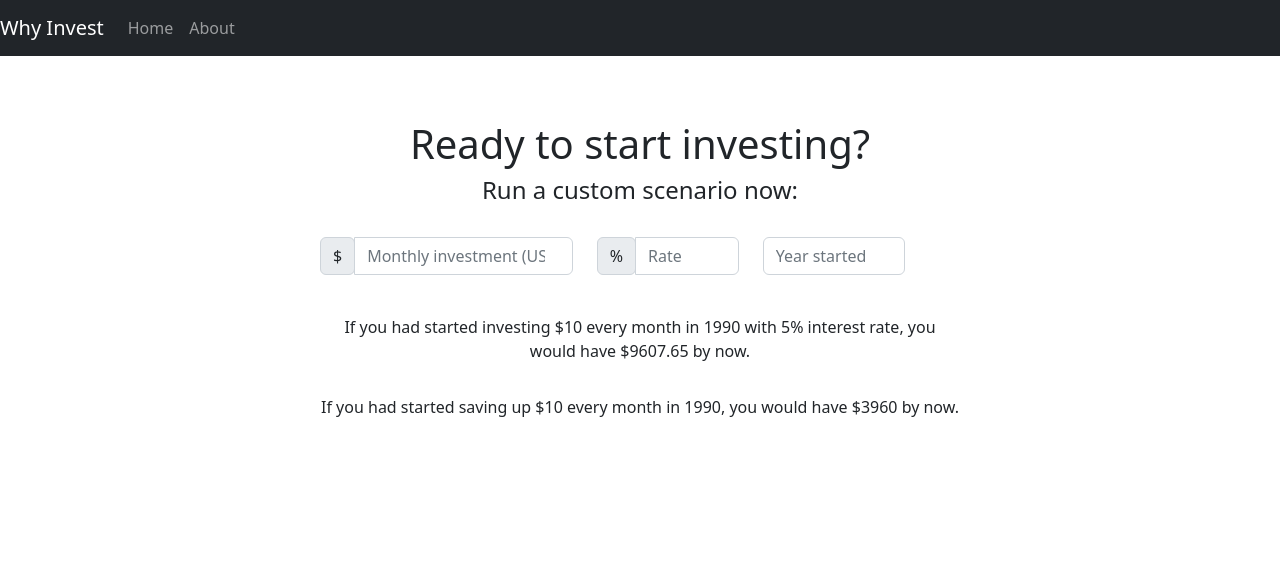
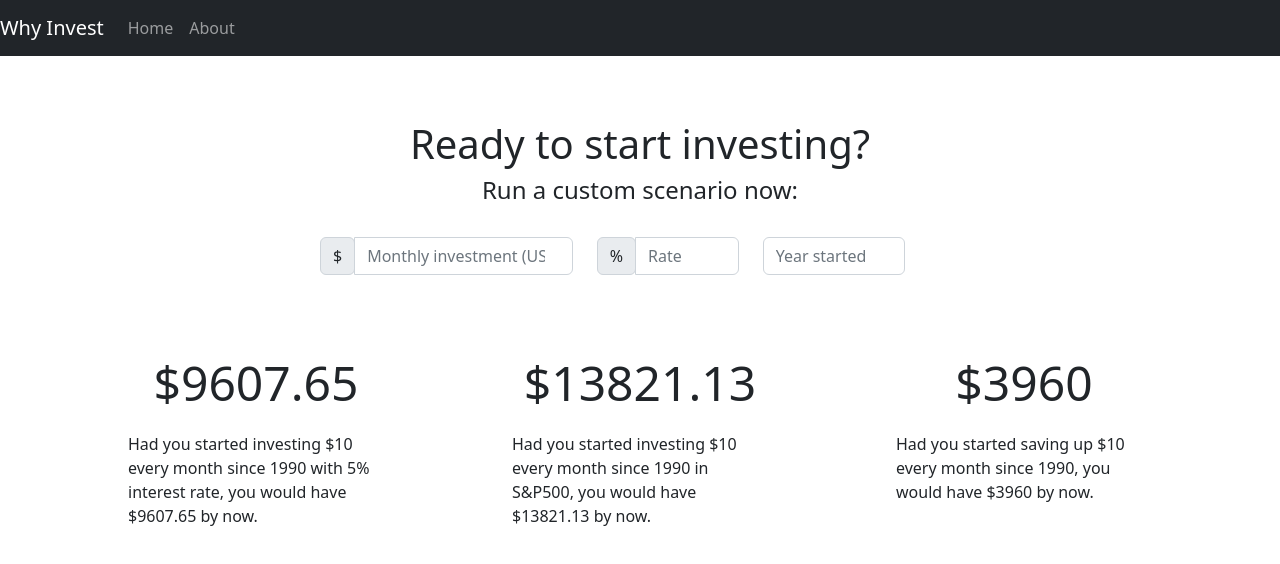
Before and after one commit to devcale/why-invest, a React (Create React App) app: page / in a window 1280 px wide. Shown: the top 564 px of the page. Built offline with nearby package versions, Linux system fonts and the light colour scheme.

Commit message:
Improved UI

```diff
--- a/src/pages/Home/Home.css
+++ b/src/pages/Home/Home.css
@@ -13,3 +13,30 @@
 .results{
     margin-top: 5%;
 }
+
+.results-section{
+    margin-top: 5%;
+}
+
+.flex-container{
+    display: flex;
+    flex-wrap: wrap;
+    justify-content: space-evenly;
+}
+
+.box-one{
+    width: 20%;
+}
+
+.box-two{
+    width: 20%;
+}
+
+.box-three{
+    width: 20%;
+}
+
+.big-number{
+    text-align: center;
+    font-size: 3em;
+}
--- a/src/pages/Home/Home.js
+++ b/src/pages/Home/Home.js
@@ -8,11 +8,61 @@ export const Home = () => {
     rate: "5",
   });
 
+  const sp500 = {
+    1990: -6.56,
+    1991: 26.31,
+    1992: 4.46,
+    1993: 7.06,
+    1994: -1.54,
+    1995: 34.11,
+    1996: 20.26,
+    1997: 31.01,
+    1998: 26.67,
+    1999: 19.53,
+    2000: -10.14,
+    2001: -13.04,
+    2002: -23.37,
+    2003: 26.38,
+    2004: 8.99,
+    2005: 3.0,
+    2006: 13.62,
+    2007: 3.53,
+    2008: -38.49,
+    2009: -23.45,
+    2010: 12.78,
+    2011: 0,
+    2012: 13.41,
+    2013: 29.6,
+    2014: 11.39,
+    2015: -0.73,
+    2016: 9.54,
+    2017: 19.42,
+    2018: -6.24,
+    2019: 28.88,
+    2020: 16.26,
+    2021: 26.89,
+    2022: -17.45,
+  };
+
   const handleInputChange = (event) => {
+    let checks = true;
+    if (
+      event.target.name === "year" &&
+      (event.target.value < 1990 ||
+        event.target.value > new Date().getFullYear())
+    ) {
+      checks = false;
+    }
+    if (event.target.name === "monthly" && event.target.value < 0) {
+      checks = false;
+    }
+
+    if (checks) {
       setData({
         ...data,
         [event.target.name]: event.target.value,
       });
+    }
   };
 
   const getInvestment = (monthly, year, rate) => {
@@ -21,27 +71,35 @@ export const Home = () => {
       let yearly = monthly * 12;
       result = yearly;
       let increment = 1 + rate / 100;
-      let periods = new Date().getFullYear() - year;
-      for (let i = 0; i < periods; i++) {
-        result = (result * increment) + yearly;
-
+      let actualYear = new Date().getFullYear();
+      for (let i = year; i < actualYear; i++) {
+        result = result * increment + yearly;
       }
       result = result.toFixed(2);
     }
     return result;
-    // let yearlyInvestment = data.monthly*12;
-    // let totalInvestment = 0;
-    // let currentYear = new Date().getFullYear();
-    // let periods = currentYear - data.year();
+  };
 
-    // for (let year = 0; year < periods; year++) {
-    //     totalInvestment = totalInvestment*(1+(data.rate/100)) + yearlyInvestment;
+  const getSP = (monthly, year) => {
+    let result = 0;
+    if (year < 1990) {
+      year = 1990;
+    }
+    let yearly = monthly * 12;
+    result = yearly;
+    let increment = 0;
+    let actualYear = new Date().getFullYear();
+    for (let i = year; i < actualYear; i++) {
+      increment = 1 + sp500[i] / 100;
+      result = result * increment + yearly;
+    }
+    result = result.toFixed(2);
 
-    // }
-    // return totalInvestment;
+    return result;
   };
 
   return (
+    <>
       <div className="centered-main">
         <h1>Ready to start investing?</h1>
         <h4>Run a custom scenario now:</h4>
@@ -94,18 +152,39 @@ export const Home = () => {
             </div>
           </div>
         </form>
+      </div>
 
+      <div className="results-section">
+        <div className="flex-container">
+          <div className="box-one">
+            <div className="big-number">${getInvestment(data.monthly, data.year, data.rate)}</div>
             <div className="results">
               {" "}
-        If you had started investing ${data.monthly} every month in {data.year}{" "}
-        with {data.rate}% interest rate, you would have $
+              Had you started investing ${data.monthly} every month since{" "}
+              {data.year} with {data.rate}% interest rate, you would have $
               {getInvestment(data.monthly, data.year, data.rate)} by now.
             </div>
+          </div>
+          <div className="box-two">
+            <div className="big-number">${getSP(data.monthly, data.year)}</div>
             <div className="results">
               {" "}
-        If you had started saving up ${data.monthly} every month in {data.year},
-        you would have ${data.monthly * 12 * (2023 - data.year)} by now.
+              Had you started investing ${data.monthly} every month since{" "}
+              {data.year} in S&P500, you would have $
+              {getSP(data.monthly, data.year)} by now.
             </div>
           </div>
+          <div className="box-three">
+            <div className="big-number">${data.monthly * 12 * (2023 - data.year)}</div>
+            <div className="results">
+              {" "}
+              Had you started saving up ${data.monthly} every month since{" "}
+              {data.year}, you would have $
+              {data.monthly * 12 * (2023 - data.year)} by now.
+            </div>
+          </div>
+        </div>
+      </div>
+    </>
   );
 };
```
Lines whose indentation alone changed are shown as unchanged.
